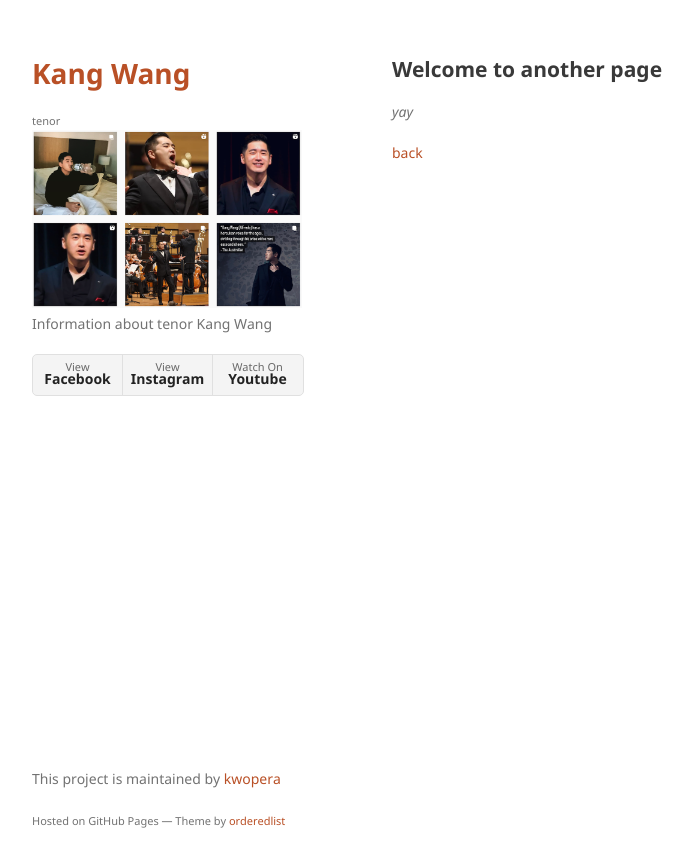
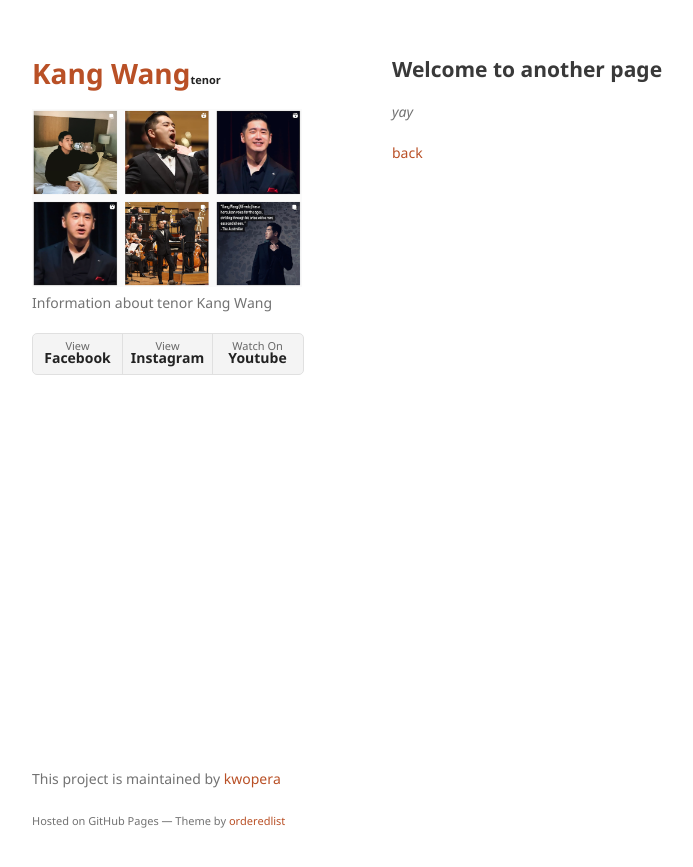
Before and after one commit to kwopera/tkw, a Jekyll site: the page built from another-page.md, in a window 1280 px wide. Shown: the top 867 px of the page, without its empty margins (178-871 px from the left). Built offline with Jekyll 4.4.1, drawn with Linux system fonts in a browser that asks for light colours; our own code applies the rules of GitHub Pages for plain Markdown files.

```diff
--- a/_layouts/default.html
+++ b/_layouts/default.html
@@ -15,7 +15,7 @@
   <body>
     <div class="wrapper">
       <header>
-        <h1><a href="{{ "/" | absolute_url }}">{{ site.title | default: site.github.repository_name }}</a></h1><small>tenor</small>
+        <h1><a href="{{ "/" | absolute_url }}">{{ site.title | default: site.github.repository_name }}</a><small>tenor</small></h1>
 
         {% if site.logo %}
           <img src="{{site.logo | relative_url}}" alt="Logo" />
```
